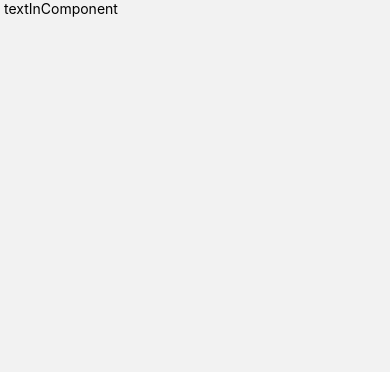
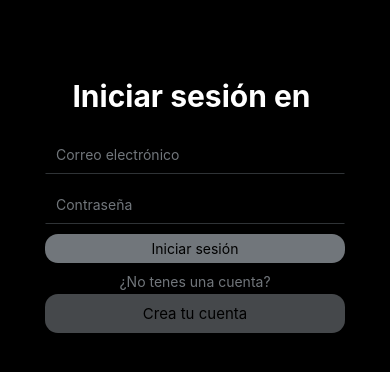
Before and after one commit to martinamicaliczka/tpX, a React Native app: screen /Login in a window 390 px wide. Shown: the top 372 px of the page. Built offline with nearby package versions, Linux system fonts and the light colour scheme.

Commit message:
termine el login, falla la navegacion a Home

```diff
--- a/package.json
+++ b/package.json
@@ -9,6 +9,7 @@
     "web": "expo start --web"
   },
   "dependencies": {
+    "@expo/metro-runtime": "~6.1.2",
     "@react-navigation/bottom-tabs": "^7.7.3",
     "@react-navigation/native": "^7.1.19",
     "@react-navigation/native-stack": "^7.6.2",
--- a/src/navigation/MiniTabNavigator.js
+++ b/src/navigation/MiniTabNavigator.js
@@ -3,6 +3,7 @@ import { createNativeStackNavigator } from '@react-navigation/native-stack';
 
 import ComentarPost from "../screens/ComentarPost";
 import HomePage from "../screens/HomePage";
+
 
 const Stack = createNativeStackNavigator();
 
--- a/src/screens/Login.js
+++ b/src/screens/Login.js
@@ -1,12 +1,110 @@
 import React, { Component } from 'react'
-import { Text, View } from 'react-native'
+import { Text, View, Pressable, TextInput, StyleSheet } from 'react-native'
+import { auth } from '../firebase/config'
 
 export default class Login extends Component {
+    constructor(props){
+        super(props)
+        this.state ={
+            email: '',
+            password: '',
+            error: false
+        }
+    }
+    onSubmit(email, password){
+        console.log(`Password: ${password} Email: ${email}`)
+        if(password.length > 5 && email.includes("@")){
+            auth.signInWithEmailAndPassword(email, password)
+            .then(response => {
+                this.props.navigation.navigate('HomePage');
+            })
+            .catch((err) => {
+                console.log(`Error en la creacion de user, err: ${err}`)
+            });
+        }else {
+            this.setState({ error: true });
+        }}
+
+    //falta logo de X en Text de Iniciar sesion en
     render() {
         return (
-        <View>
-            <Text> textInComponent </Text>
+        <View style={styles.container}>
+            <Text style={styles.titulo}>Iniciar sesión en </Text>
+            {this.state.error ? <Text style={styles.error}>El mail o la contraseña ingresada es incorrecta</Text> : null}
+            <TextInput style={styles.input}
+                keyboardType='email-address'
+                placeholder='Correo electrónico'
+                onChangeText={(text) => this.setState({email:text})}
+                value={this.state.email}
+            />
+            <TextInput style={styles.input}
+                keyboardType='default'
+                placeholder='Contraseña'
+                secureTextEntry={true}
+                onChangeText={(text) => this.setState({password:text})}
+                value={this.state.password}
+            />
+            <Pressable onPress={() => this.onSubmit(this.state.email, this.state.password)}>
+                <Text style={styles.boton}>Iniciar sesión</Text>
+            </Pressable>
+            <Pressable onPress={() => this.props.navigation.navigate('Register') }>
+                <Text style={styles.textoNormal}>¿No tenes una cuenta?</Text>
+                <Text style={styles.link} >Crea tu cuenta</Text>
+            </Pressable>
         </View>
         )
     }
 }
+
+const styles = StyleSheet.create({
+  container: {
+    flex: 1,
+    paddingTop: '20%',
+    alignItems: 'center',
+    width: '100%',
+    backgroundColor: 'black'
+  },
+  titulo: {
+    fontSize: 30,
+    marginBottom: 20,
+    fontWeight: 'bold',
+    color:'white',
+  },
+  link: {
+    fontSize: 15,
+    backgroundColor: '#45484bff',
+    width: 300,
+    justifyContent: 'center',
+    textAlign: 'center',
+    padding: 10,
+    color: 'black',
+    borderRadius: 13,
+  },
+  input: {
+    height: 40,
+    borderColor: 'black',
+    borderBlockEndColor: '#2F3336',
+    color: '#71767B',
+    borderWidth: 1,
+    marginBottom: 10,
+    paddingHorizontal: 10,
+    width: 300,
+  },
+  boton: {
+    backgroundColor: '#71767B',
+    paddingHorizontal:3,
+    paddingVertical: 6,
+    textAlign: 'center',
+    borderRadius: 13,
+    marginBottom: 10,
+    width: 300
+  },
+  textoNormal:{
+    textAlign:'center',
+    color: '#71767B',
+    paddingBottom: 4
+  },
+  error:{
+    color: 'red'
+  }
+});
--- a/src/screens/Register.js
+++ b/src/screens/Register.js
@@ -32,7 +32,6 @@ export default class Register extends Component {
       });
     }else{
         this.setState({ error: true });
-
     }}
 
   render() {
```
Also changed, not shown: 1 other file (tests, documents, lock files or other folders).
